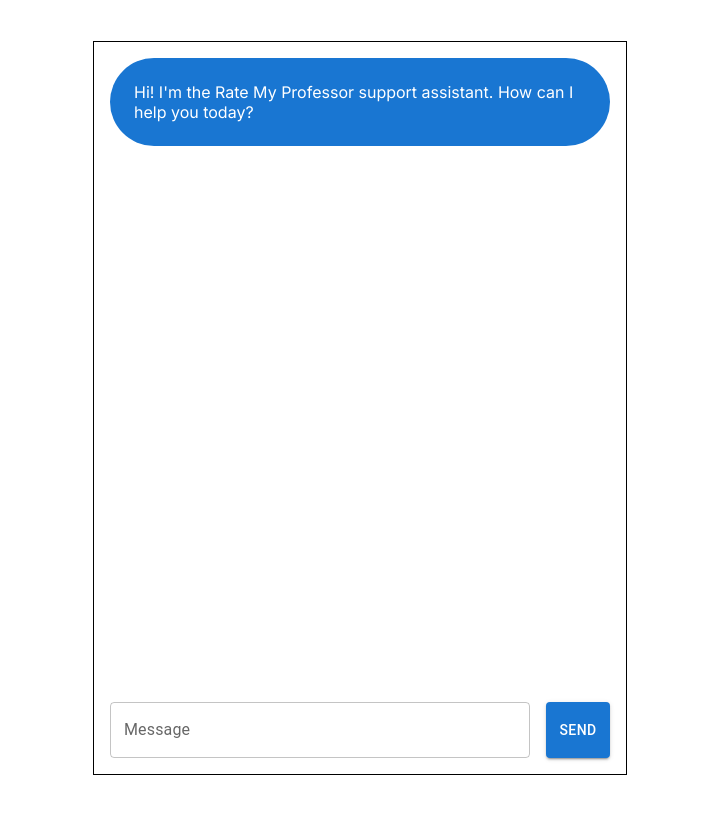
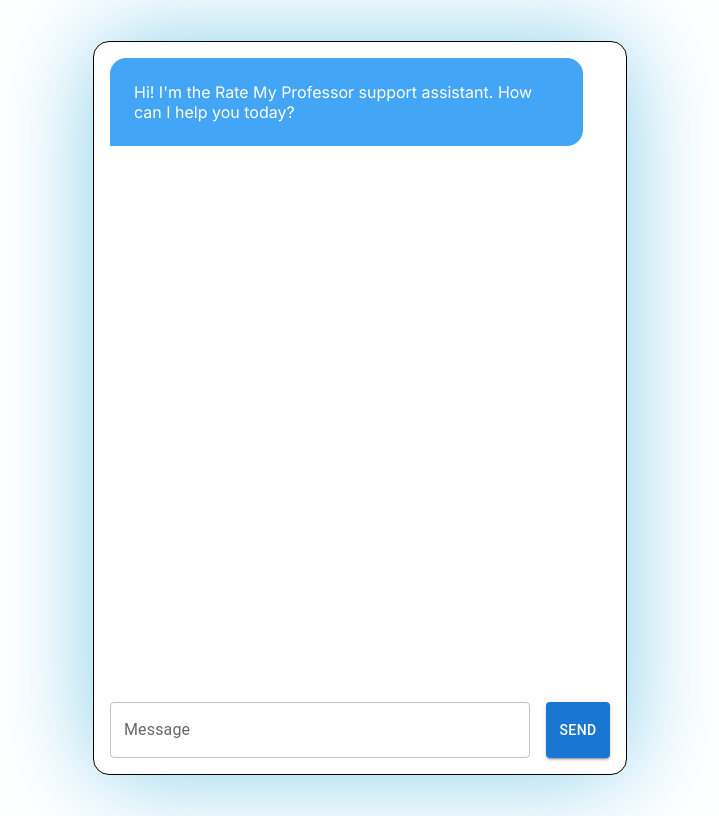
Before and after one commit to tantanishot/project-5-rmp-assistant-main, a Next.js app: page / in a window 1280 px wide. Shown: the whole page, without its empty margins (288-1007 px from the left). Built offline with nearby package versions, Linux system fonts and the light colour scheme.

Commit message:
Styling changes

```diff
--- a/src/app/page.tsx
+++ b/src/app/page.tsx
@@ -62,6 +62,8 @@
         width="500px"
         height="700px"
         border="1px solid black"
+        borderRadius="16px"
+        boxShadow="0 0 100px skyBlue"
         p={2}
         spacing={3}
       >
@@ -81,13 +83,16 @@
               }
             >
               <Box
+                maxWidth="85%"
                 bgcolor={
                   message.role === 'assistant'
-                    ? 'primary.main'
-                    : 'secondary.main'
+                    ? 'primary.light'
+                    : 'error.light'
+                }
+                borderRadius= {
+                  message.role === 'assistant' ? "16px 16px 16px 0px" : "16px 16px 0px 16px"
                 }
                 color="white"
-                borderRadius={16}
                 p={3}
               >
                 {message.content}
@@ -101,6 +106,13 @@
             fullWidth
             value={message}
             onChange={(e) => setMessage(e.target.value)}
+            onKeyDown={(ev) => {
+              console.log(`Pressed keyCode ${ev.key}`);
+              if (ev.key === 'Enter') {
+                sendMessage()
+                ev.preventDefault()
+              }
+            }}
           />
           <Button variant="contained" onClick={sendMessage}>
             Send
```
Also changed, not shown: src/app/api/chat/route.js (indentation only), 1 other file (tests, documents, lock files or other folders).
